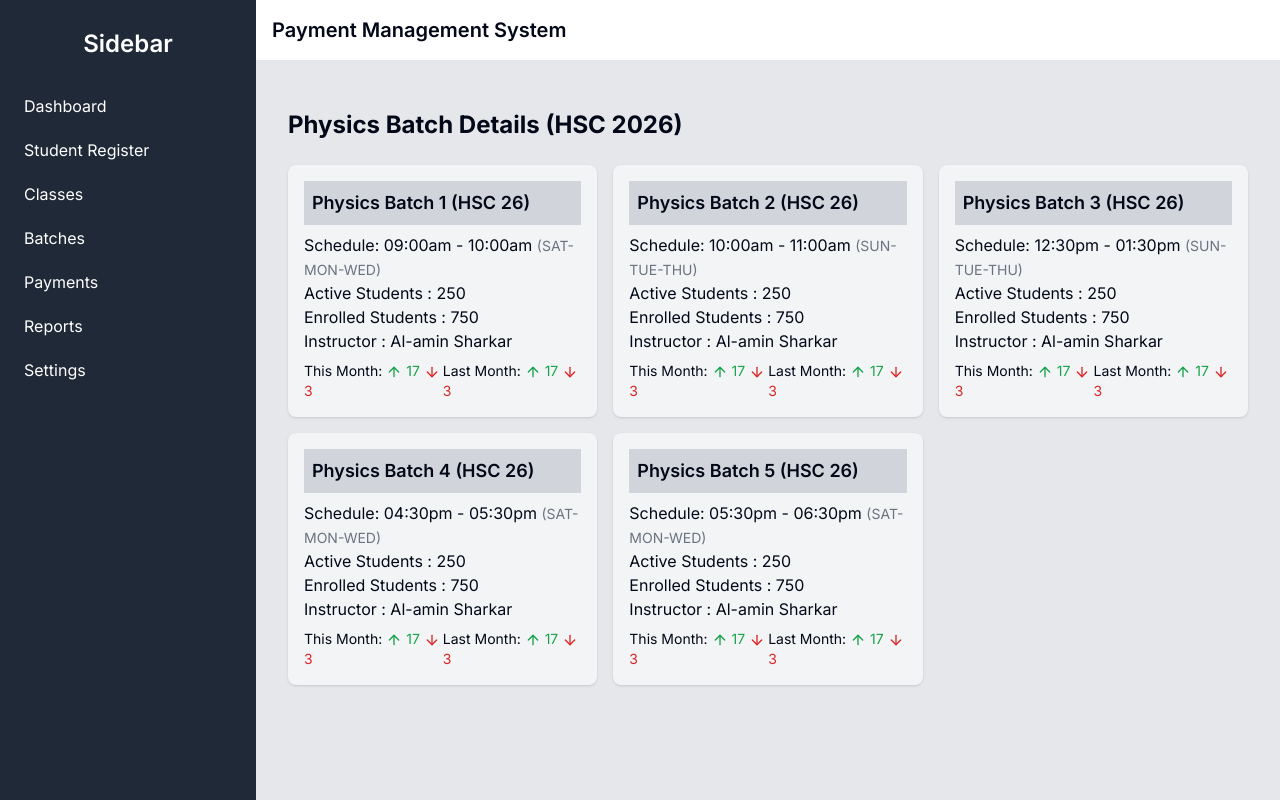
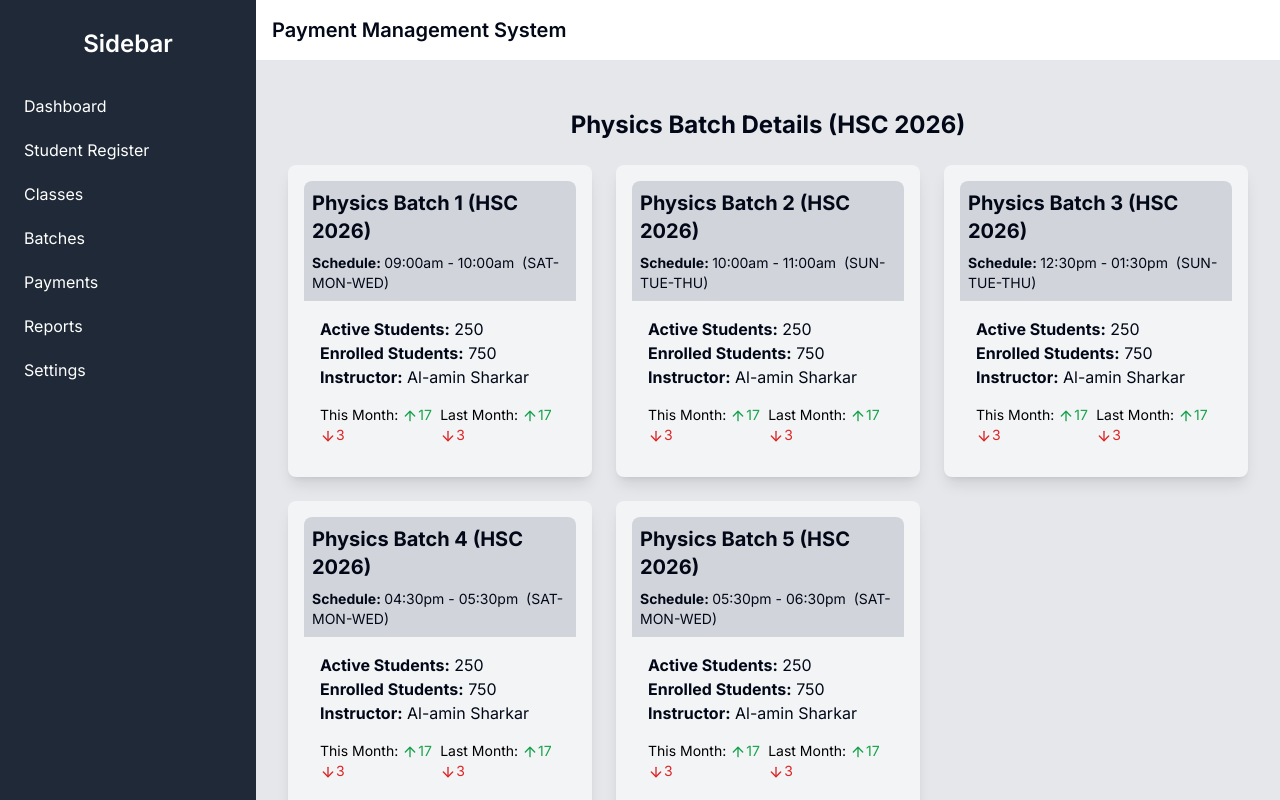
Before and after one commit to HasibNirjhar07/payment-management-system, a Next.js app: page /subjectSummary/physics-batch-details in a window 1280 px wide. Built offline with nearby package versions, Linux system fonts and the light colour scheme.

Commit message:
fixed batch styling

```diff
--- a/components/physics-batch-details.tsx
+++ b/components/physics-batch-details.tsx
@@ -1,7 +1,7 @@
 "use client";
 
-import React from 'react';
-import { ArrowUpIcon, ArrowDownIcon } from 'lucide-react';
+import React from "react";
+import { ArrowUpIcon, ArrowDownIcon } from "lucide-react";
 
 interface BatchProps {
   batchNumber: number;
@@ -24,26 +24,45 @@ const BatchCard: React.FC<BatchProps> = ({
   thisMonth,
   lastMonth,
 }) => (
-  <div className="bg-gray-100 p-4 rounded-lg shadow">
-    <h3 className="text-lg font-semibold mb-2 bg-gray-300 p-2">
-      Physics Batch {batchNumber} (HSC 26)
-    </h3>
-    <p>
-      Schedule: {schedule} <span className="text-sm text-gray-500">({days})</span>
-    </p>
-    <p>Active Students : {activeStudents}</p>
-    <p>Enrolled Students : {enrolledStudents}</p>
-    <p>Instructor : {instructor}</p>
-    <div className="flex justify-between mt-2 text-sm">
-      <div>
-        This Month:
-        <span className="text-green-600 ml-1"><ArrowUpIcon className="inline" size={16} /> {thisMonth.up}</span>
-        <span className="text-red-600 ml-1"><ArrowDownIcon className="inline" size={16} /> {thisMonth.down}</span>
-      </div>
-      <div>
-        Last Month:
-        <span className="text-green-600 ml-1"><ArrowUpIcon className="inline" size={16} /> {lastMonth.up}</span>
-        <span className="text-red-600 ml-1"><ArrowDownIcon className="inline" size={16} /> {lastMonth.down}</span>
+  <div className="bg-gray-100 p-4 rounded-lg shadow-lg">
+    {/* Header section with grey background */}
+    <div className="bg-gray-300 p-2 rounded-t-lg ">
+      <h3 className="text-xl font-bold mb-2">
+        Physics Batch {batchNumber} (HSC 2026)
+      </h3>
+      {/* Prominent schedule inside the grey header */}
+      <p className="text-sm">
+        <strong>Schedule: </strong>
+        {schedule} <span className="ml-1">({days})</span>
+      </p>
+    </div>
+    <div className="p-4">
+      <p>
+        <strong>Active Students:</strong> {activeStudents}
+      </p>
+      <p>
+        <strong>Enrolled Students:</strong> {enrolledStudents}
+      </p>
+      <p>
+        <strong>Instructor:</strong> {instructor}
+      </p>
+      {/* Monthly stats with icons */}
+      <div className="flex justify-between mt-4 text-sm">
+      <div className="text-black">
+  <span>This Month: </span>
+  <ArrowUpIcon className="inline text-green-600" size={16} />
+  <span className="text-green-600">{thisMonth.up}</span>
+  <ArrowDownIcon className="inline text-red-600" size={16} />
+  <span className="text-red-600">{thisMonth.down}</span>
+</div>
+<div className="text-black">
+  <span>Last Month: </span>
+  <ArrowUpIcon className="inline text-green-600" size={16} />
+  <span className="text-green-600">{lastMonth.up}</span>
+  <ArrowDownIcon className="inline text-red-600" size={16} />
+  <span className="text-red-600">{lastMonth.down}</span>
+</div>
+
       </div>
     </div>
   </div>
@@ -105,8 +124,10 @@ const PhysicsBatchDetails: React.FC = () => {
 
   return (
     <div className="container mx-auto px-4 py-8">
-      <h1 className="text-2xl font-bold mb-6">Physics Batch Details (HSC 2026)</h1>
-      <div className="grid grid-cols-1 md:grid-cols-2 lg:grid-cols-3 gap-4">
+      <h1 className="text-2xl font-bold mb-6 text-center">
+        Physics Batch Details (HSC 2026)
+      </h1>
+      <div className="grid grid-cols-1 md:grid-cols-2 lg:grid-cols-3 gap-6">
         {batches.map((batch) => (
           <BatchCard key={batch.batchNumber} {...batch} />
         ))}
```
